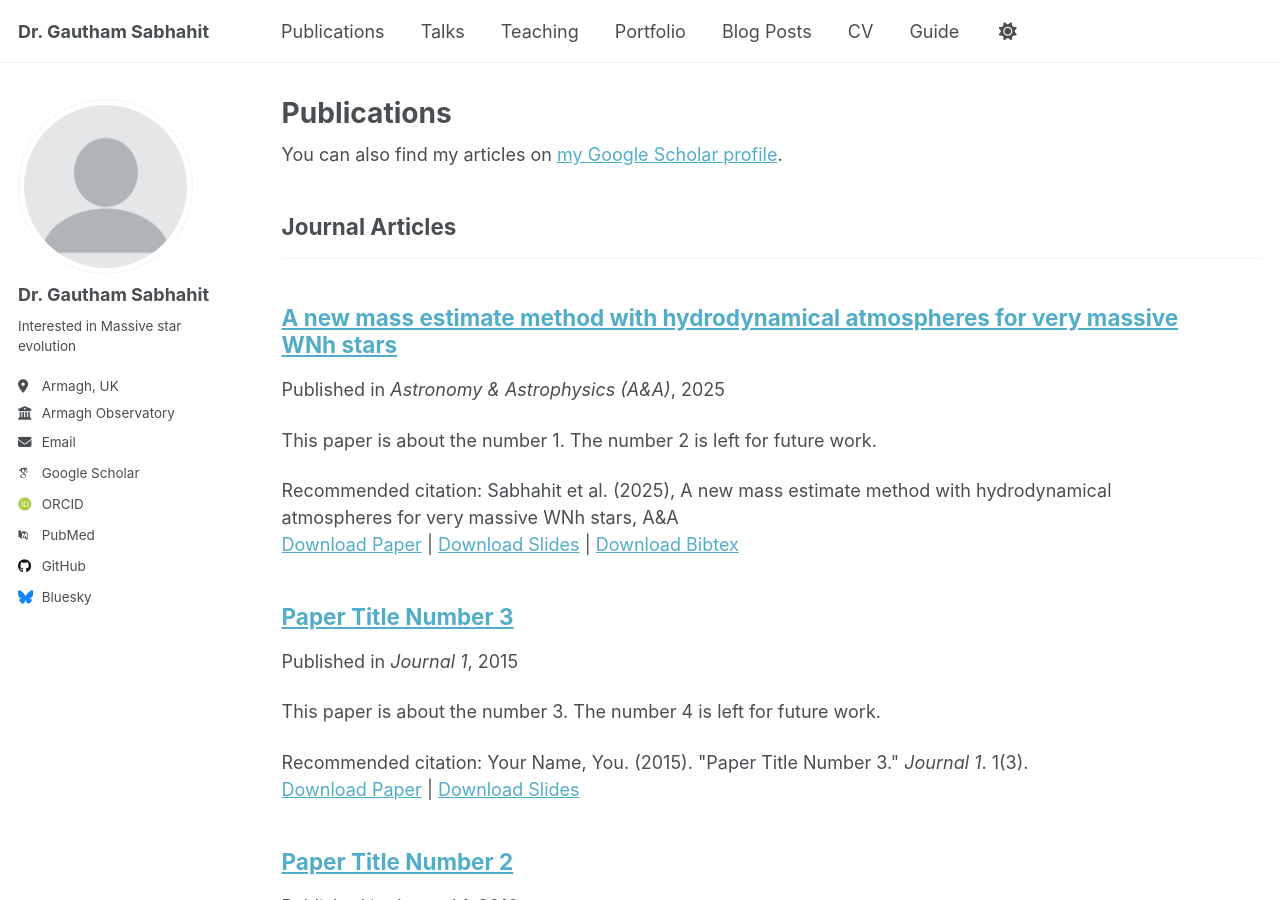
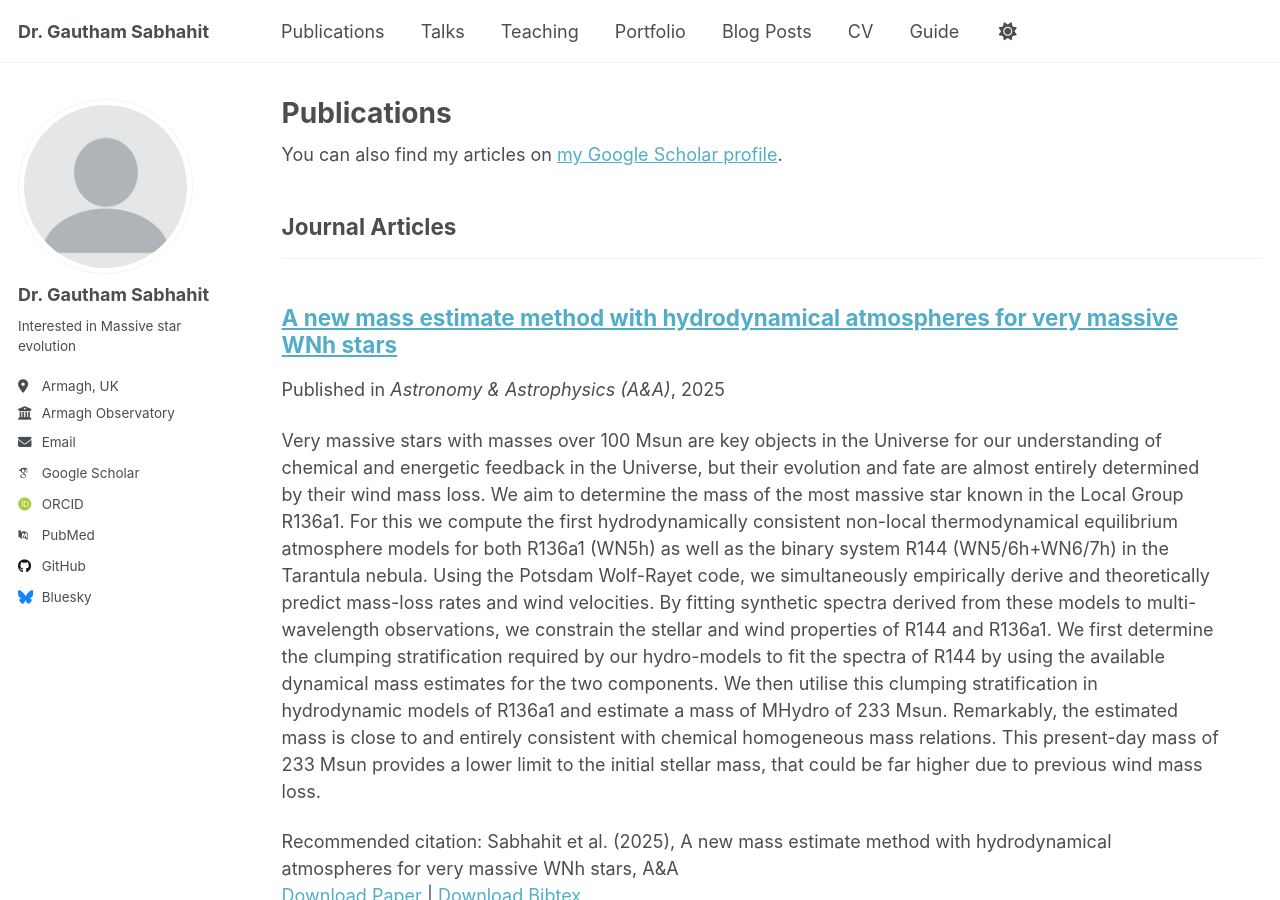
Before and after one commit to Mdot-com/mdot.com, a Jekyll site: the page built from _pages/publications.html, in a window 1280 px wide and 900 px high. Built offline with Jekyll 4.4.1, drawn with Linux system fonts in a browser that asks for light colours; some web fonts are replaced.

Commit message:
Added publication: R136-R144 Hydro paper

```diff
--- a/_publications/2025-02-01-R136-R144-Hydro.md
+++ b/_publications/2025-02-01-R136-R144-Hydro.md
@@ -3,12 +3,17 @@ title: "A new mass estimate method with hydrodynamical atmospheres for very mass
 collection: publications
 category: manuscripts
 permalink: /publication/ 2025-02-01-R136-R144-Hydro
-excerpt: 'This paper is about the number 1. The number 2 is left for future work.'
+excerpt: 'Very massive stars with masses over 100 Msun are key objects in the Universe for our understanding of chemical and energetic feedback in the Universe, but their evolution and fate are almost entirely determined by their
+wind mass loss. We aim to determine the mass of the most massive star known in the Local Group R136a1. For this we compute the first hydrodynamically consistent non-local thermodynamical equilibrium atmosphere models for both
+R136a1 (WN5h) as well as the binary system R144 (WN5/6h+WN6/7h) in the Tarantula nebula. Using the Potsdam Wolf-Rayet code, we simultaneously empirically derive and theoretically predict mass-loss rates and wind velocities. By
+fitting synthetic spectra derived from these models to multi-wavelength observations, we constrain the stellar and wind properties of R144 and R136a1. We first determine the clumping stratification required by our hydro-models to
+fit the spectra of R144 by using the available dynamical mass estimates for the two components. We then utilise this clumping stratification in hydrodynamic models of R136a1 and estimate a mass of MHydro of 233 Msun. Remarkably,
+the estimated mass is close to and entirely consistent with chemical homogeneous mass relations. This present-day mass of 233 Msun provides a lower limit to the initial stellar mass, that could be far higher due to previous wind
+mass loss.'
 date: 2025-02-01
 venue: 'Astronomy & Astrophysics (A&A)'
-slidesurl: 'http://academicpages.github.io/files/slides1.pdf'
 paperurl: 'https://ui.adsabs.harvard.edu/abs/2025arXiv250214957S/abstract'
-bibtexurl: 'http://academicpages.github.io/files/bibtex1.bib'
+bibtexurl: 'arXiv:2502.14957'
 citation: 'Sabhahit et al. (2025), A new mass estimate method with hydrodynamical atmospheres for very massive WNh stars, A&A'
 ---
 The contents above will be part of a list of publications, if the user clicks the link for the publication than the contents of section will be rendered as a full page, allowing you to provide more information about the paper for the reader. When publications are displayed as a single page, the contents of the above "citation" field will automatically be included below this section in a smaller font.
```
